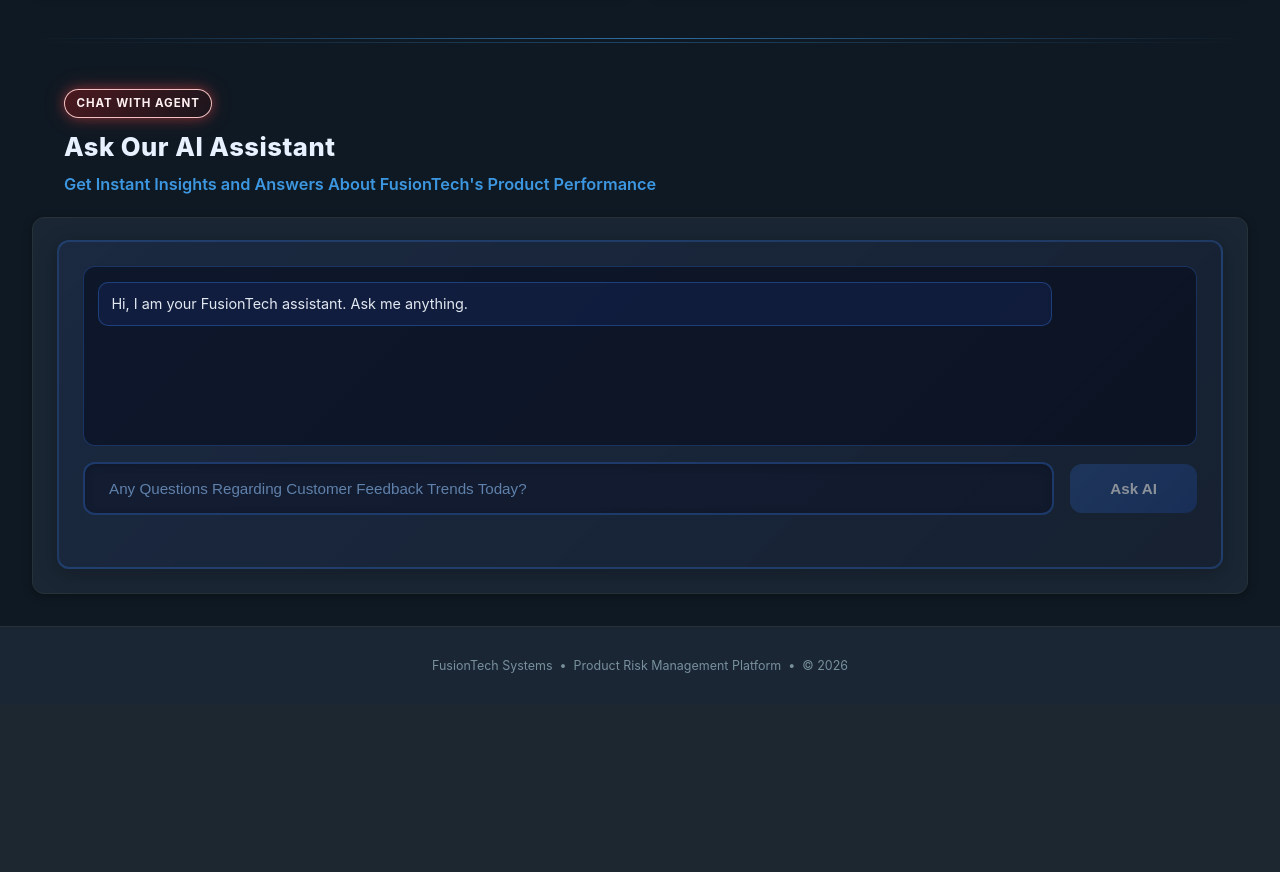
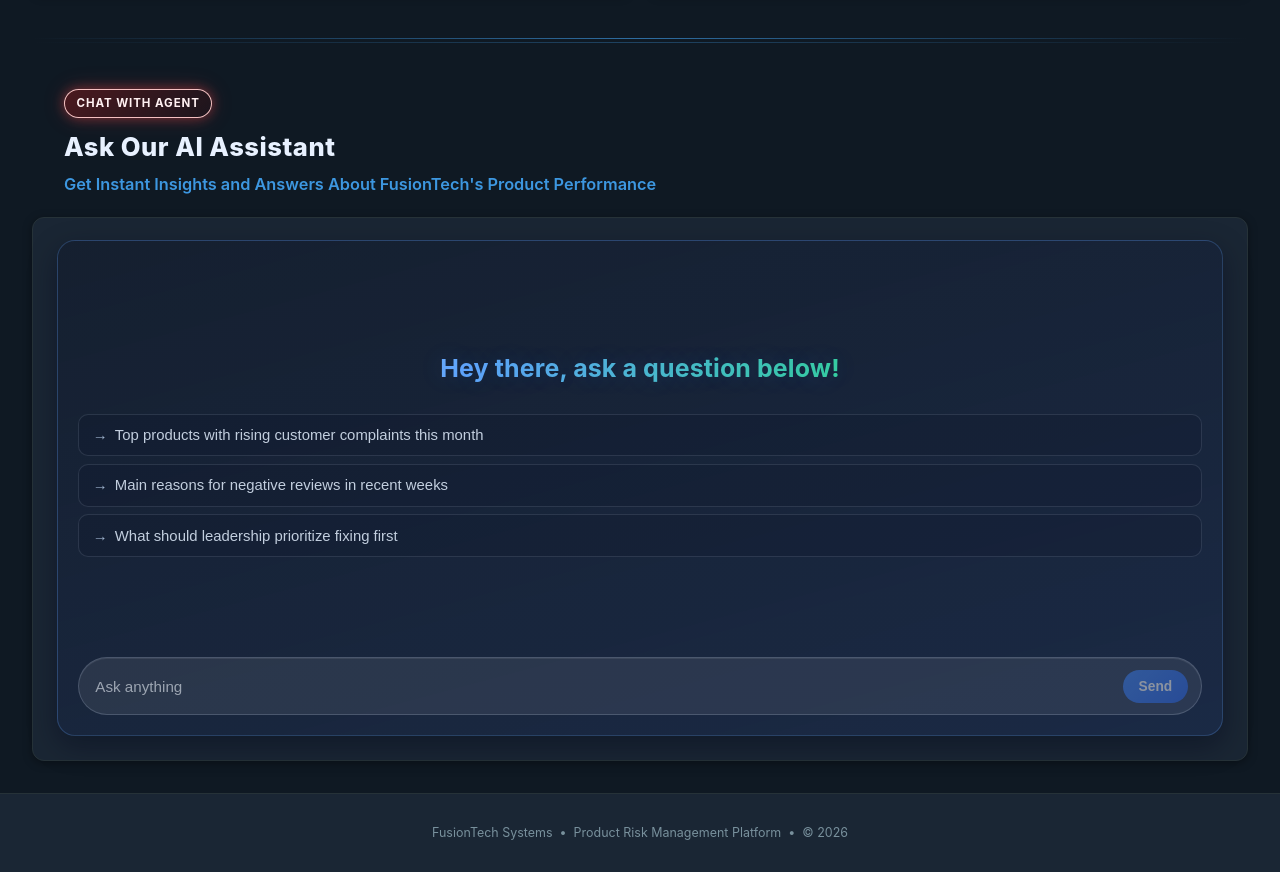
Before and after one commit to Danielomoregie/excelwithdell, a Flask app: page / in a window 1280 px wide. Shown: the part 1032-1904 px from the top of the page. Before the commit the page ends 1705 px from the top, so only its background shows below. Run offline with Flask 3, Linux system fonts and the light colour scheme; the visitor is signed in with stand-in values (Sample User, id 1); data that the repository does not hold is empty; parts of the project's set-up code (start-up, migrations or seed data) failed here and were passed over; some libraries are stand-ins or nearby versions.

Commit message:
chatbot_initial

```diff
--- /dev/null
+++ b/src/chatbot/__init__.py
@@ -0,0 +1,3 @@
+from .chat_controller import handle_chat_request
+
+__all__ = ["handle_chat_request"]
--- a/src/static/dashboard.css
+++ b/src/static/dashboard.css
@@ -616,118 +616,247 @@ h3 { font-size: 0.95rem; font-weight: 600; color: var(--text-secondary); }
 }
 
 .ai-assistant-container {
-    background: linear-gradient(135deg, rgba(30, 58, 138, 0.15) 0%, rgba(15, 23, 42, 0.3) 100%);
-    border: 2px solid rgba(59, 130, 246, 0.25);
+    background: linear-gradient(165deg, rgba(15, 23, 42, 0.42) 0%, rgba(30, 58, 138, 0.2) 100%);
+    border: 1px solid rgba(96, 165, 250, 0.25);
+    border-radius: 18px;
+    padding: 1.25rem;
+    box-shadow: 0 10px 28px rgba(2, 6, 23, 0.38);
+    min-height: 496px;
+    display: flex;
+    flex-direction: column;
+}
+
+.chat-start-screen {
+    margin-bottom: 0.9rem;
+    flex: 1;
+    display: flex;
+    flex-direction: column;
+    justify-content: center;
+}
+
+.chat-start-header {
+    text-align: center;
+    margin-bottom: 0.7rem;
+}
+
+.chat-start-title {
+    text-align: center;
+    font-size: clamp(1.18rem, 2.05vw, 1.56rem);
+    font-weight: 700;
+    letter-spacing: 0.005em;
+    margin: 0.08rem 0 0.25rem;
+    background: linear-gradient(110deg, #bfdbfe 0%, #60a5fa 35%, #34d399 70%, #93c5fd 100%);
+    -webkit-background-clip: text;
+    background-clip: text;
+    -webkit-text-fill-color: transparent;
+    text-shadow: 0 0 24px rgba(59, 130, 246, 0.2);
+}
+
+.chat-start-subtitle {
+    margin: 0;
+    color: #9eb0c8;
+    font-size: 0.82rem;
+}
+
+.chat-starter-list {
+    display: grid;
+    gap: 0.46rem;
+    margin-top: 0.62rem;
+}
+
+.chat-starter-item {
+    width: 100%;
+    text-align: left;
+    background: rgba(15, 23, 42, 0.24);
+    border: 1px solid rgba(148, 163, 184, 0.18);
+    border-radius: 10px;
+    padding: 0.78rem 0.86rem;
+    color: #c2cede;
+    font-size: 0.93rem;
+    cursor: pointer;
+    transition: color var(--transition), transform var(--transition), background var(--transition), border-color var(--transition);
+}
+
+.chat-starter-item::before {
+    content: "→";
+    margin-right: 0.45rem;
+    color: #9fb3ce;
+    font-weight: 600;
+}
+
+.chat-starter-item:hover {
+    color: #eef4ff;
+    border-color: rgba(96, 165, 250, 0.42);
+    background: rgba(30, 64, 175, 0.25);
+    transform: translateX(2px);
+}
+
+.chat-starter-item:last-child {
+    margin-bottom: 0;
+}
+
+.chat-hidden {
+    display: none;
+}
+
+.chat-prompt-shell {
+    display: flex;
+    gap: 0.75rem;
+    align-items: center;
+    background: rgba(255, 255, 255, 0.08);
+    border: 1px solid rgba(148, 163, 184, 0.3);
+    border-radius: 999px;
+    padding: 0.5rem 0.8rem;
+    box-shadow: inset 0 1px 0 rgba(255, 255, 255, 0.08);
+    margin-top: auto;
+}
+
+.chatbot-messages {
+    flex: 1;
+    min-height: 300px;
+    max-height: 460px;
+    overflow-y: auto;
+    margin-bottom: 0.85rem;
+    padding: 0.95rem;
+    border: 1px solid rgba(59, 130, 246, 0.24);
     border-radius: 12px;
-    padding: 1.5rem;
-    box-shadow: 0 4px 20px rgba(0, 0, 0, 0.25);
-}
-
-.ai-input-wrapper {
+    background:
+        radial-gradient(circle at 25% 8%, rgba(59, 130, 246, 0.12), transparent 36%),
+        rgba(2, 6, 23, 0.54);
+}
+
+.chat-row {
     display: flex;
-    gap: 1rem;
+    align-items: flex-end;
+    gap: 0.5rem;
+    margin-bottom: 0.64rem;
+}
+
+.chat-avatar {
+    width: 32px;
+    height: 32px;
+    border-radius: 50%;
+    display: inline-flex;
     align-items: center;
-}
-
-.chatbot-messages {
-    min-height: 180px;
-    max-height: 320px;
-    overflow-y: auto;
-    margin-bottom: 0.95rem;
-    padding: 0.9rem;
-    border: 1px solid rgba(59, 130, 246, 0.28);
+    justify-content: center;
+    background: linear-gradient(135deg, #60a5fa 0%, #2563eb 100%);
+    color: #eff6ff;
+    font-size: 0.72rem;
+    font-weight: 800;
+    letter-spacing: 0.02em;
+    flex-shrink: 0;
+}
+
+.chat-row.user {
+    justify-content: flex-end;
+}
+
+.chatbot-message {
+    max-width: min(82%, 700px);
+    padding: 0.62rem 0.8rem;
     border-radius: 12px;
-    background: rgba(2, 6, 23, 0.5);
-}
-
-.chatbot-message {
-    max-width: 88%;
-    margin-bottom: 0.65rem;
-    padding: 0.68rem 0.75rem;
-    border-radius: 10px;
-    line-height: 1.45;
-    font-size: 0.9rem;
+    line-height: 1.5;
+    font-size: 0.89rem;
     white-space: pre-wrap;
+    position: relative;
 }
 
 .chatbot-message.user {
-    margin-left: auto;
-    background: rgba(59, 130, 246, 0.26);
-    border: 1px solid rgba(96, 165, 250, 0.52);
-    color: #dbeafe;
+    background: linear-gradient(135deg, rgba(59, 130, 246, 0.34) 0%, rgba(37, 99, 235, 0.48) 100%);
+    border: 1px solid rgba(96, 165, 250, 0.55);
+    color: #eff6ff;
+    border-bottom-right-radius: 6px;
 }
 
 .chatbot-message.assistant {
-    margin-right: auto;
-    background: rgba(30, 58, 138, 0.22);
-    border: 1px solid rgba(59, 130, 246, 0.34);
+    background: linear-gradient(135deg, rgba(30, 58, 138, 0.3) 0%, rgba(15, 23, 42, 0.6) 100%);
+    border: 1px solid rgba(59, 130, 246, 0.42);
     color: #e2e8f0;
-}
-
-.chatbot-status {
-    margin-top: 0.6rem;
-    min-height: 1.2rem;
-    font-size: 0.84rem;
-    color: #93c5fd;
+    border-bottom-left-radius: 6px;
+}
+
+.chatbot-message.typing {
+    padding: 0.56rem 0.76rem;
+}
+
+.typing-dots {
+    display: inline-flex;
+    align-items: center;
+    gap: 0.28rem;
+}
+
+.typing-dots span {
+    width: 6px;
+    height: 6px;
+    border-radius: 50%;
+    background: #bfdbfe;
+    opacity: 0.35;
+    animation: typingPulse 1.1s infinite;
+}
+
+.typing-dots span:nth-child(2) {
+    animation-delay: 0.15s;
+}
+
+.typing-dots span:nth-child(3) {
+    animation-delay: 0.3s;
+}
+
+@keyframes typingPulse {
+    0%, 80%, 100% {
+        opacity: 0.3;
+        transform: translateY(0);
+    }
+    40% {
+        opacity: 1;
+        transform: translateY(-2px);
+    }
 }
 
 .ai-input {
     flex: 1;
-    padding: 1rem 1.5rem;
-    border: 2px solid rgba(59, 130, 246, 0.3);
-    border-radius: 12px;
-    background: rgba(15, 23, 42, 0.6);
-    color: var(--text-primary);
+    padding: 0.72rem 0.22rem;
+    border: none;
+    background: transparent;
+    color: #f8fafc;
     font-size: 0.95rem;
     font-weight: 500;
-    transition: all 0.3s cubic-bezier(0.4, 0, 0.2, 1);
-    box-shadow: inset 0 2px 8px rgba(0, 0, 0, 0.2);
+    transition: color 0.3s ease;
 }
 
 .ai-input::placeholder {
-    color: rgba(147, 197, 253, 0.6);
+    color: rgba(226, 232, 240, 0.62);
     font-weight: 400;
 }
 
 .ai-input:focus {
     outline: none;
-    border-color: #3b82f6;
-    background: rgba(15, 23, 42, 0.8);
-    box-shadow: 0 0 0 3px rgba(59, 130, 246, 0.15), inset 0 2px 8px rgba(0, 0, 0, 0.2);
-}
-
-.ai-btn {
-    padding: 1rem 2.5rem;
+}
+
+.chat-send-chip {
+    padding: 0.58rem 1rem;
+    border-radius: 999px;
+    border: none;
+    font-size: 0.86rem;
+    font-weight: 600;
+    white-space: nowrap;
+    transition: transform var(--transition), background var(--transition), opacity var(--transition);
+}
+
+.chat-send-chip {
     background: linear-gradient(135deg, #3b82f6 0%, #2563eb 100%);
     color: #fff;
-    border: none;
-    border-radius: 12px;
     cursor: pointer;
-    font-size: 0.95rem;
-    font-weight: 700;
-    white-space: nowrap;
-    transition: all 0.3s cubic-bezier(0.4, 0, 0.2, 1);
-    box-shadow: 0 4px 12px rgba(59, 130, 246, 0.3);
-}
-
-.ai-btn:hover {
-    background: linear-gradient(135deg, #60a5fa 0%, #3b82f6 100%);
-    transform: translateY(-2px);
-    box-shadow: 0 6px 20px rgba(59, 130, 246, 0.4);
-}
-
-.ai-btn:disabled {
-    background: linear-gradient(135deg, rgba(59, 130, 246, 0.4) 0%, rgba(37, 99, 235, 0.4) 100%);
+}
+
+.chat-send-chip:hover {
+    transform: translateY(-1px);
+}
+
+.chat-send-chip:disabled {
     cursor: not-allowed;
-    opacity: 0.5;
+    opacity: 0.45;
     transform: none;
-    box-shadow: none;
-}
-
-.ai-btn:disabled:hover {
-    background: linear-gradient(135deg, rgba(59, 130, 246, 0.4) 0%, rgba(37, 99, 235, 0.4) 100%);
-    transform: none;
-    box-shadow: none;
 }
 
 .ai-section-divider {
--- a/src/templates/Dashboard.html
+++ b/src/templates/Dashboard.html
@@ -4,7 +4,7 @@
     <meta charset="UTF-8">
     <meta name="viewport" content="width=device-width, initial-scale=1.0">
     <title>FusionTech Product Risk Dashboard</title>
-    <link rel="stylesheet" href="/static/dashboard.css">
+    <link rel="stylesheet" href="{{ url_for('static', filename='dashboard.css') }}?v=chatbot-10">
     <script src="https://cdn.jsdelivr.net/npm/chart.js"></script>
 </head>
 <body>
@@ -159,14 +159,23 @@
             <!-- AI Assistant -->
             <div class="chart-container" style="grid-column: 1 / -1;">
                 <div class="ai-assistant-container">
-                    <div id="chatbot-messages" class="chatbot-messages" aria-live="polite">
-                        <div class="chatbot-message assistant">Hi, I am your FusionTech assistant. Ask me anything.</div>
+                    <div id="chat-start-screen" class="chat-start-screen">
+                        <div class="chat-start-header">
+                            <h3 class="chat-start-title">Hey {{ user.first_name if user else 'there' }}, ask a question below!</h3>
+                        </div>
+                        <div class="chat-starter-list" id="chat-starter-list">
+                            <button type="button" class="chat-starter-item">Top products with rising customer complaints this month</button>
+                            <button type="button" class="chat-starter-item">Main reasons for negative reviews in recent weeks</button>
+                            <button type="button" class="chat-starter-item">What should leadership prioritize fixing first</button>
+                        </div>
                     </div>
-                    <div class="ai-input-wrapper">
-                        <input type="text" id="chatbot-input" placeholder="Any Questions Regarding Customer Feedback Trends Today?" class="ai-input">
-                        <button id="chatbot-btn" class="ai-btn" disabled>Ask AI</button>
+
+                    <div id="chatbot-messages" class="chatbot-messages chat-hidden" aria-live="polite"></div>
+
+                    <div class="chat-prompt-shell">
+                        <input type="text" id="chatbot-input" placeholder="Ask anything" class="ai-input">
+                        <button id="chatbot-btn" class="chat-send-chip" disabled>Send</button>
                     </div>
-                    <div id="chatbot-status" class="chatbot-status" role="status" aria-live="polite"></div>
                 </div>
             </div>
 
@@ -249,6 +258,6 @@
         <p>FusionTech Systems &nbsp;&bull;&nbsp; Product Risk Management Platform &nbsp;&bull;&nbsp; © 2026</p>
     </footer>
 
-    <script src="/static/dashboard.js"></script>
+    <script src="{{ url_for('static', filename='dashboard.js') }}?v=chatbot-10"></script>
 </body>
 </html>
```
Also changed, not shown: other parts of src/static/dashboard.css (+26 -8 lines), src/Flask_API.py (+9 -47 lines), src/OpenAI_Chat_Service.py (added, +27 -0 lines), src/chatbot/chat_controller.py (added, +41 -0 lines), src/chatbot/chat_session.py (added, +24 -0 lines), src/chatbot/personalization.py (added, +30 -0 lines), src/static/dashboard.js (+65 -7 lines), terminal_chatbot_debug.py (+23 -8 lines), 1 other file.
